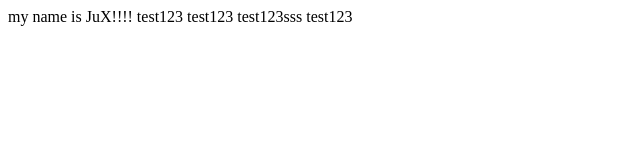
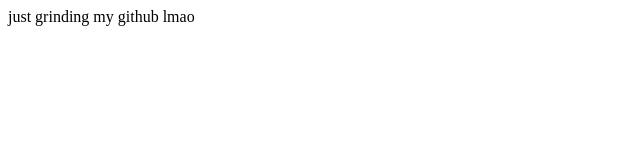
Before and after one commit to HlackBat/github-test, a plain HTML site: page index.html in a window 1280 px wide. Shown: the whole page, without its empty margins (0-640 px from the left). Drawn offline with Linux system fonts and the light colour scheme.

Commit message:
new shit again

```diff
--- a/index.html
+++ b/index.html
@@ -7,10 +7,6 @@
     <title>Document</title>
 </head>
 <body>
-    my name is JuX!!!!
-    test123
-    test123
-    test123sss
-    test123
+   just grinding my github lmao
 </body>
 </html>
```
